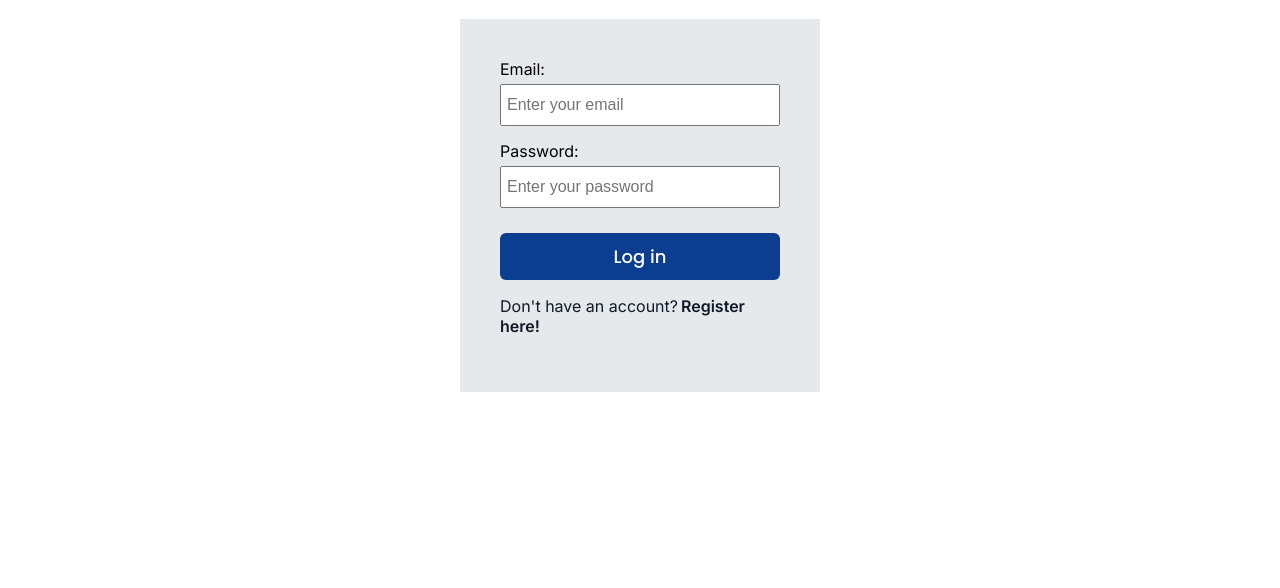
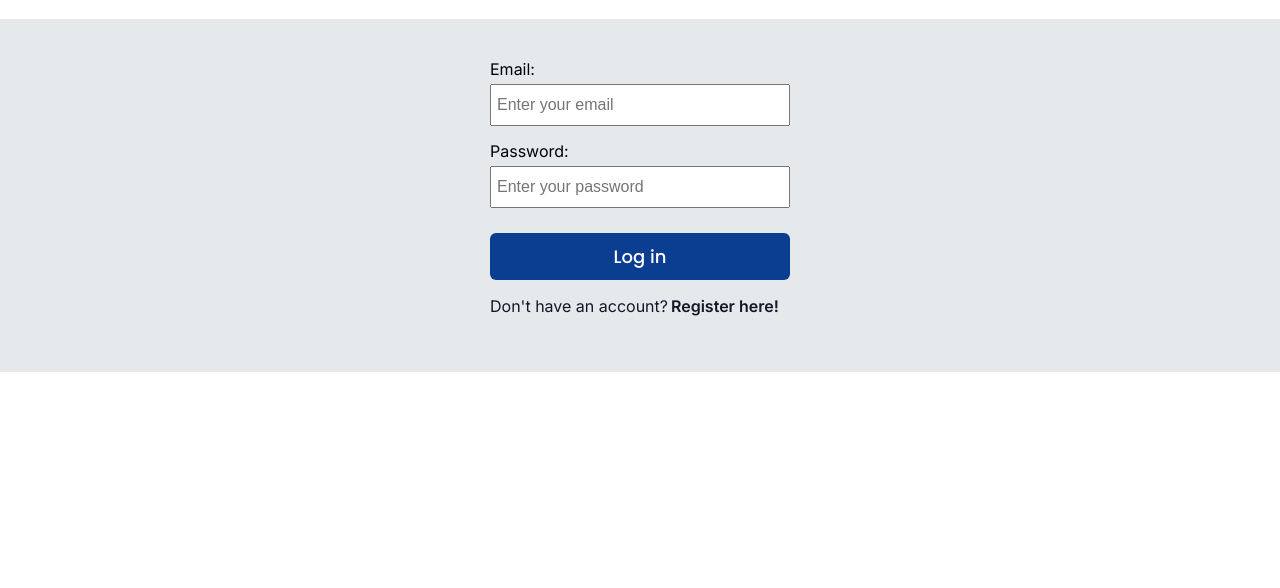
Before and after one commit to Theanordhoy/JavaScript2, a plain HTML site: page index.html in a window 1280 px wide. Shown: the part 160-748 px from the top of the page. Drawn offline with Linux system fonts and the light colour scheme.

Commit message:
changed login and register form

```diff
--- a/css/auth.css
+++ b/css/auth.css
@@ -3,16 +3,19 @@ main {
 }
 
 .auth-form {
-    width: 280px;
+    display: flex;
+    flex-direction: column;
+    width: 100%;
     background-color: var(--secondary-color);
-    padding: 40px;
-    margin: 0 auto;
+    padding: 40px 0;
+    align-items: center;
 }
 
 .auth-field {
     display: flex;
     flex-direction: column;
     margin-bottom: 15px;
+    width: 300px;
 }
 
 input {
@@ -22,7 +25,7 @@ input {
 }
 
 .auth-button {
-    width: 100%;
+    width: 300px;
     margin-top: 10px;
 }
 
```
